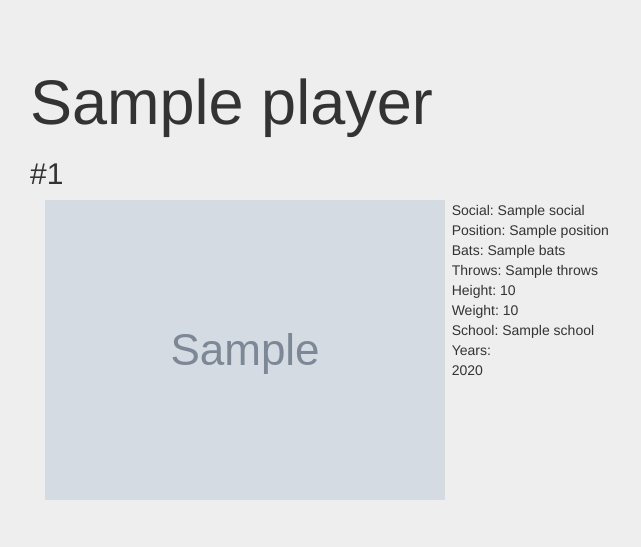
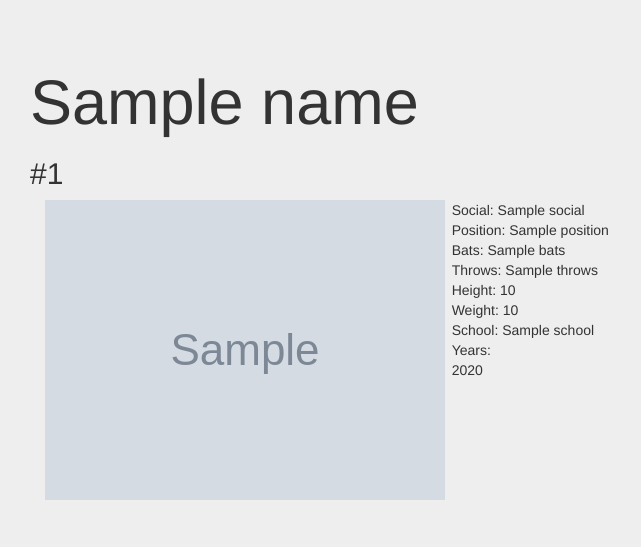
Before and after one commit to TimSimmons/cs373-idb, a Django app: template idb/templates/player.html in a window 1280 px wide. Shown: the top 547 px of the page, without its empty margins (0-641 px from the left). Run offline with Django 3.2, Linux system fonts and the light colour scheme; the template is opened without the code that fills it: most values are stand-ins (such as "Sample title", 1, 10 or a date in 2020); grey boxes marked "Sample" are stand-in pictures; some libraries are stand-ins or nearby versions.

Commit message:
fixed the way we refer to the context in the template

```diff
--- a/idb/templates/player.html
+++ b/idb/templates/player.html
@@ -9,7 +9,7 @@
     <meta name="author" content="">
     <!--link rel="shortcut icon" href="../../assets/ico/favicon.ico"-->
 
-    <title>Internet Baseball Database - {{player.name}}</title>
+    <title>Internet Baseball Database - {{name}}</title>
 
     <!-- Bootstrap core CSS -->
     <link href="../../static/css/bootstrap.min.css" rel="stylesheet">
@@ -31,23 +31,23 @@
 <div class="jumbotron">
 	<div class = "container-fluid">
 	<div class="row">
-		<h1> {{ player.name }}  </h1>
-		<h2>#{{ player.number }}</h2>
+		<h1> {{ name }}  </h1>
+		<h2>#{{ number }}</h2>
 	</div>
 	<div class = "row">
 		<div class="col-md-4">
-			<img src=" {{ player.images }} "><br>
+			<img src=" {{ images }} "><br>
 		</div>
 		<div class="col-md-6">
-			Social: {{player.social}} <br>
-			Position: {{player.position}}<br>
-			Bats: {{player.bats}}<br>
-			Throws: {{player.throws}}<br>
-			Height: {{player.height}}<br>
-			Weight: {{player.weight}}<br>
-			School: {{player.school}}<br>
+			Social: {{social}} <br>
+			Position: {{position}}<br>
+			Bats: {{bats}}<br>
+			Throws: {{throws}}<br>
+			Height: {{height}}<br>
+			Weight: {{weight}}<br>
+			School: {{school}}<br>
 			Years: <br>
-			{%for year in player.years%}
+			{%for year in years%}
 			{{year.year}}
 			{%endfor%}
 		</div>
@@ -60,7 +60,7 @@
 <div class="table-responsive">
 <table class="table table-striped">
 <thead>
-{% if player.years.0.type == "hitter" %}
+{% if years.0.type == "hitter" %}
 <tr>
 <b>
       <td>Year</td><td>Team</td><td>Games</td><td>Plate Appearances</td><td>Batting Average</td><td>On Base Percentage</td><td>Slugging Percentage</td><td>Home Runs</td><td>Runs Batted In</td>
@@ -76,7 +76,7 @@
 </thead>
 
 <tbody>
-{% for year in player.years %}
+{% for year in years %}
 <tr>
       {% if year.type == "hitter" %}
             <td>{{ year.year }}</td><td> {{year.team }} </td><td> {{ year.games }}</td><td>{{ year.pa }}</td><td>{{ year.avg }}</td><td>{{ year.obp }}</td><td>{{ year.slg }}</td><td>{{ year.hr }}</td><td>{{ year.rbi }}</td>
@@ -96,7 +96,7 @@
 <div class="row">
 	<div class="col-md-6">
 
-   <!--This is the form of the feed we are supposed to be using, but I don't know how to eliminate the @ from player.social. You can't do it inside the template and editing data.py doesn't seem to work
+   <!--This is the form of the feed we are supposed to be using, but I don't know how to eliminate the @ from social. You can't do it inside the template and editing data.py doesn't seem to work
 
 
 	<a class="twitter-timeline" data-dnt="true" href="https://twitter.com/mlb"
@@ -105,16 +105,16 @@
    <script>!function(d,s,id){var js,fjs=d.getElementsByTagName(s)[0],p=/^http:/.test(d.location)?'http':'https';if(!d.getElementById(id)){js=d.createElement(s);js.id=id;js.src=p+"://platform.twitter.com/widgets.js";fjs.parentNode.insertBefore(js,fjs);}}(document,"script","twitter-wjs");</script>
 
 -->
-   <a class="twitter-timeline" data-dnt="true" href="https://twitter.com/{{player.social}}"
+   <a class="twitter-timeline" data-dnt="true" href="https://twitter.com/{{social}}"
    data-widget-id="446046951486676992"
-   data-screen-name="{{player.social|slice:"1:"}}" data-show-replies="false"
-   data-tweet-limit="5">Tweets by {{player.social}}</a>
+   data-screen-name="{{social|slice:"1:"}}" data-show-replies="false"
+   data-tweet-limit="5">Tweets by {{social}}</a>
    <script>!function(d,s,id){var js,fjs=d.getElementsByTagName(s)[0],p=/^http:/.test(d.location)?'http':'https';if(!d.getElementById(id)){js=d.createElement(s);js.id=id;js.src=p+"://platform.twitter.com/widgets.js";fjs.parentNode.insertBefore(js,fjs);}}(document,"script","twitter-wjs");</script>
 
 </div>
 </div>
 <!--
-{% if player.years.0.type == "hitter" %}
+{% if years.0.type == "hitter" %}
 
 <b>
       <div class = "col-md-1">Year</div><div class = "col-md-1">Team</div><div class = "col-md-1">Games</div><div class = "col-md-1">Plate Appearances</div><div class = "col-md-1">Batting Average</div><div class = "col-md-1">On Base Percentage</div><div class = "col-md-1">Slugging Percentage</div><div class = "col-md-1">Home Runs</div><div class = "col-md-1">Runs Batted In</div>
@@ -127,7 +127,7 @@
 
 {% endif %}
 </div>
-{% for year in player.years %}
+{% for year in years %}
 <div class="row">
       {% if year.type == "hitter" %}
             <div class = "col-md-1">{{ year.year }}</div>
--- a/idb/views.py
+++ b/idb/views.py
@@ -8,7 +8,6 @@ def home(request):
 
 def player(request, player_id):
     if player_id == "01":
-        player.social=player.social[1:]
         return render(request, "player.html", bryce)
     return render(request, "player.html")
 
```
Also changed, not shown: idb/templates/team.html (+22 -14 lines), idb/templates/year.html (+8 -8 lines).
